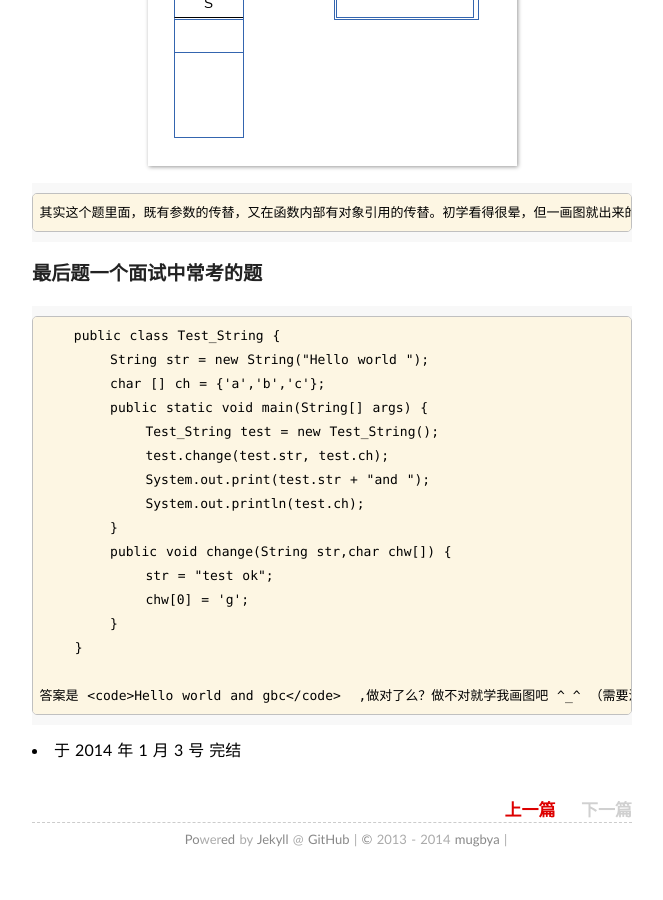
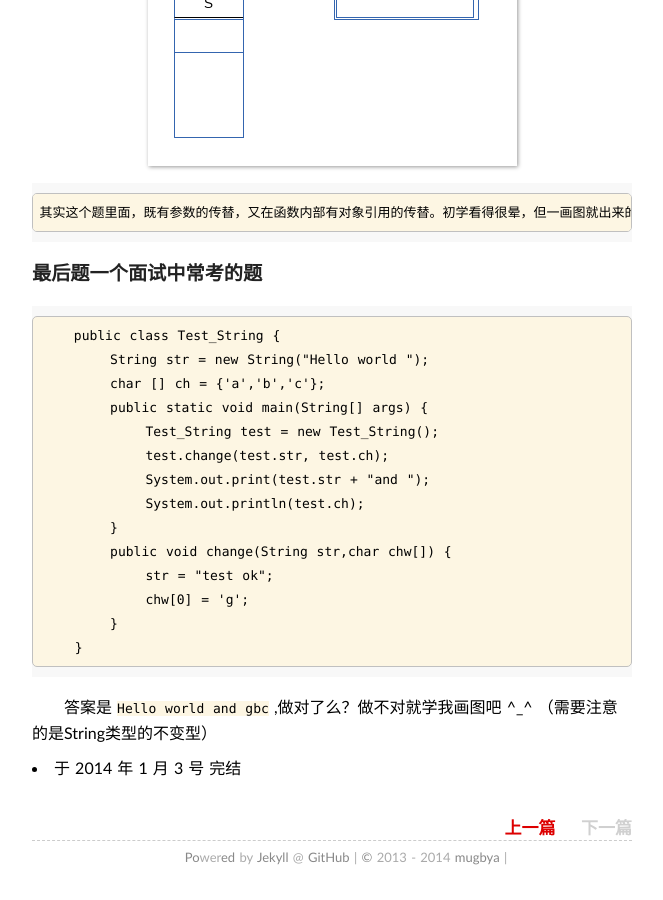
Before and after one commit to mugbya/mugbya.github.io, a Jekyll site: the page built from _posts/2014-01-03-java中参数传替.md, in a window 1280 px wide and 900 px high, scrolled down 2570 px. Shown: the whole window, without its empty margins (308-971 px from the left). Built offline with Jekyll 4.4.1, drawn with Linux system fonts in a browser that asks for light colours; some web fonts are replaced; Markdown is read by kramdown in place of the engine named in the settings; comment, search, counter and statistics services are not loaded.

Commit message:
Update 2014-01-03-java中参数传替.md

```diff
--- a/_posts/2014-01-03-java中参数传替.md
+++ b/_posts/2014-01-03-java中参数传替.md
@@ -34,7 +34,7 @@
 
 ####文中给出了很多例子，这里我只简略用 内存图 的方式分析其中一个
 
-##<code>code</code>
+##<code>code ： </code>
 
 	class Test03{
     	public static void main(String[] args){
@@ -45,12 +45,12 @@
             System.out.println(s2);      // 10
         }
         static void test(StringBuffer s,StringBuffer s2) {
-        	System.out.println(s);   // 1
-            System.out.println(s2);      // 2
+            System.out.println(s);         // 1
+            System.out.println(s2);        // 2
             s2=s;//3
-            s=new StringBuffer("new");   // 4
-            System.out.println(s);       // 5
-            System.out.println(s2);      // 6
+            s=new StringBuffer("new");    // 4
+            System.out.println(s);        // 5
+            System.out.println(s2);       // 6
             s.append("hah");             // 7
             s2.append("hah");            // 8
         }
@@ -88,6 +88,7 @@
             }
         }
 
-    答案是 <code>Hello world and gbc</code>  ,做对了么？做不对就学我画图吧 ^_^ （需要注意的是String类型的不变型）
+
+答案是 <code>Hello world and gbc</code>  ,做对了么？做不对就学我画图吧 ^_^ （需要注意的是String类型的不变型）
 
   - 于 2014 年 1 月 3 号 完结
```
